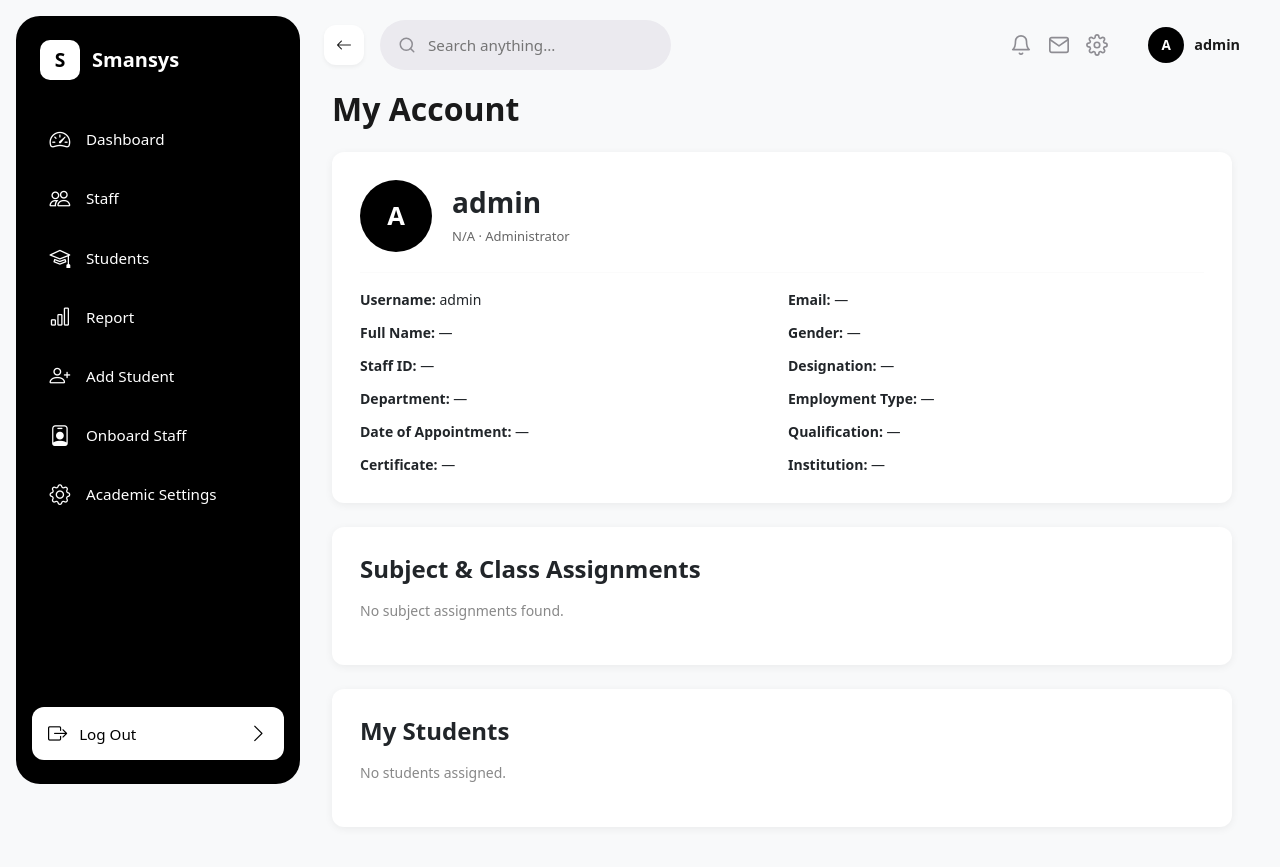
After one commit to xluljoey/School-Management-System, a Django app: page /account/ in a window 1280 px wide. The commit adds this page. Run offline with Django 5.2, Linux system fonts and the light colour scheme; a user stored in the database is signed in; data comes from the database, SQL or seed files in the repository; some libraries are stand-ins or nearby versions.

Commit message:
Add dynamic profile dropdown card and comprehensive Account Details view
- Create staff_context processor injecting staff_profile and subject_count into all templates
- Add floating click-to-toggle profile card in the top navbar with avatar, name, ID, designation, subject count, and View Account link
- Create view_account view at /account/ with full profile fields, subject-class assignments table, and My Students section
- Update URL configuration and register context processor in settings

```diff
--- a/core/settings.py
+++ b/core/settings.py
@@ -63,6 +63,7 @@ TEMPLATES = [
                 'django.template.context_processors.request',
                 'django.contrib.auth.context_processors.auth',
                 'django.contrib.messages.context_processors.messages',
+                'sis.context_processors.staff_context',
             ],
         },
     },
--- /dev/null
+++ b/sis/context_processors.py
@@ -0,0 +1,12 @@
+from .models import StaffProfile
+
+
+def staff_context(request):
+    if request.user.is_authenticated:
+        staff_profile = getattr(request.user, 'staff_profile', None)
+        subject_count = staff_profile.assigned_classes_subjects.values('subject').distinct().count() if staff_profile else 0
+        return {
+            'staff_profile': staff_profile,
+            'subject_count': subject_count,
+        }
+    return {}
--- /dev/null
+++ b/sis/templates/sis/account.html
@@ -0,0 +1,93 @@
+{% extends 'sis/base.html' %}
+{% load static %}
+
+{% block title %}My Account — School Management System{% endblock %}
+
+{% block content %}
+<div style="max-width: 900px; margin: 0 auto;">
+    <h2 style="font-weight: 700; margin-bottom: 24px; color: #1A1A1A;">My Account</h2>
+
+    <div style="background: #fff; border-radius: 12px; padding: 28px; box-shadow: 0 2px 8px rgba(0,0,0,0.06); margin-bottom: 24px;">
+        <div style="display: flex; align-items: center; gap: 20px; margin-bottom: 20px;">
+            {% if staff_profile and staff_profile.profile_picture %}
+            <img src="{{ staff_profile.profile_picture.url }}" alt="Avatar" style="width: 72px; height: 72px; border-radius: 50%; object-fit: cover;">
+            {% else %}
+            <span style="display: inline-flex; width: 72px; height: 72px; border-radius: 50%; background-color: #000000; color: #ffffff; font-weight: 700; font-size: 1.6rem; align-items: center; justify-content: center;">
+                {{ user.username|first|upper }}
+            </span>
+            {% endif %}
+            <div>
+                <h3 style="margin: 0 0 4px 0; font-weight: 600;">{{ user.get_full_name|default:user.username }}</h3>
+                <span style="font-size: 13px; color: #666;">{{ staff_profile.staff_id|default:"N/A" }} &middot; {{ staff_profile.designation.name|default:"Administrator" }}</span>
+            </div>
+        </div>
+        <hr style="border: 0; border-top: 1px solid #eee; margin: 16px 0;">
+        <div style="display: grid; grid-template-columns: 1fr 1fr; gap: 12px; font-size: 14px;">
+            <div><strong>Username:</strong> {{ user.username }}</div>
+            <div><strong>Email:</strong> {{ staff_profile.email|default:user.email|default:"—" }}</div>
+            <div><strong>Full Name:</strong> {{ staff_profile.full_name|default:user.get_full_name|default:"—" }}</div>
+            <div><strong>Gender:</strong> {{ staff_profile.gender|default:"—" }}</div>
+            <div><strong>Staff ID:</strong> {{ staff_profile.staff_id|default:"—" }}</div>
+            <div><strong>Designation:</strong> {{ staff_profile.designation.name|default:"—" }}</div>
+            <div><strong>Department:</strong> {{ staff_profile.department.name|default:"—" }}</div>
+            <div><strong>Employment Type:</strong> {{ staff_profile.employment_type|default:"—" }}</div>
+            <div><strong>Date of Appointment:</strong> {{ staff_profile.date_of_appointment|date:"d M Y"|default:"—" }}</div>
+            <div><strong>Qualification:</strong> {{ staff_profile.qualification|default:"—" }}</div>
+            <div><strong>Certificate:</strong> {{ staff_profile.certificate|default:"—" }}</div>
+            <div><strong>Institution:</strong> {{ staff_profile.name_of_institution_completed|default:"—" }}</div>
+        </div>
+    </div>
+
+    <div style="background: #fff; border-radius: 12px; padding: 28px; box-shadow: 0 2px 8px rgba(0,0,0,0.06); margin-bottom: 24px;">
+        <h4 style="font-weight: 600; margin: 0 0 16px 0;">Subject & Class Assignments</h4>
+        {% if subjects_with_classes %}
+        <table style="width: 100%; border-collapse: collapse; font-size: 14px;">
+            <thead>
+                <tr style="border-bottom: 2px solid #eee;">
+                    <th style="text-align: left; padding: 10px 8px; font-weight: 600;">Subject</th>
+                    <th style="text-align: left; padding: 10px 8px; font-weight: 600;">Class</th>
+                </tr>
+            </thead>
+            <tbody>
+                {% for assignment in subjects_with_classes %}
+                <tr style="border-bottom: 1px solid #f0f0f0;">
+                    <td style="padding: 10px 8px;">{{ assignment.subject.subject_name }}</td>
+                    <td style="padding: 10px 8px;">{{ assignment.classroom.class_name }}</td>
+                </tr>
+                {% endfor %}
+            </tbody>
+        </table>
+        {% else %}
+        <p style="color: #888; font-size: 14px;">No subject assignments found.</p>
+        {% endif %}
+    </div>
+
+    <div style="background: #fff; border-radius: 12px; padding: 28px; box-shadow: 0 2px 8px rgba(0,0,0,0.06);">
+        <h4 style="font-weight: 600; margin: 0 0 16px 0;">My Students</h4>
+        {% if my_students %}
+        <table style="width: 100%; border-collapse: collapse; font-size: 14px;">
+            <thead>
+                <tr style="border-bottom: 2px solid #eee;">
+                    <th style="text-align: left; padding: 10px 8px; font-weight: 600;">Admission No.</th>
+                    <th style="text-align: left; padding: 10px 8px; font-weight: 600;">Full Name</th>
+                    <th style="text-align: left; padding: 10px 8px; font-weight: 600;">Class</th>
+                    <th style="text-align: left; padding: 10px 8px; font-weight: 600;">Gender</th>
+                </tr>
+            </thead>
+            <tbody>
+                {% for student in my_students %}
+                <tr style="border-bottom: 1px solid #f0f0f0;">
+                    <td style="padding: 10px 8px;">{{ student.admission_number }}</td>
+                    <td style="padding: 10px 8px;">{{ student.first_name }} {{ student.last_name }}</td>
+                    <td style="padding: 10px 8px;">{{ student.classroom.class_name|default:"—" }}</td>
+                    <td style="padding: 10px 8px;">{{ student.gender }}</td>
+                </tr>
+                {% endfor %}
+            </tbody>
+        </table>
+        {% else %}
+        <p style="color: #888; font-size: 14px;">No students assigned.</p>
+        {% endif %}
+    </div>
+</div>
+{% endblock %}
--- a/sis/templates/sis/base.html
+++ b/sis/templates/sis/base.html
@@ -275,11 +275,36 @@
                         <path d="M19.4 15a1.65 1.65 0 0 0 .33 1.82l.06.06a2 2 0 0 1 0 2.83 2 2 0 0 1-2.83 0l-.06-.06a1.65 1.65 0 0 0-1.82-.33 1.65 1.65 0 0 0-1 1.51V21a2 2 0 0 1-2 2 2 2 0 0 1-2-2v-.09A1.65 1.65 0 0 0 9 19.4a1.65 1.65 0 0 0-1.82.33l-.06.06a2 2 0 0 1-2.83 0 2 2 0 0 1 0-2.83l.06-.06A1.65 1.65 0 0 0 4.68 15a1.65 1.65 0 0 0-1.51-1H3a2 2 0 0 1-2-2 2 2 0 0 1 2-2h.09A1.65 1.65 0 0 0 4.6 9a1.65 1.65 0 0 0-.33-1.82l-.06-.06a2 2 0 0 1 0-2.83 2 2 0 0 1 2.83 0l.06.06A1.65 1.65 0 0 0 9 4.68a1.65 1.65 0 0 0 1-1.51V3a2 2 0 0 1 2-2 2 2 0 0 1 2 2v.09a1.65 1.65 0 0 0 1 1.51 1.65 1.65 0 0 0 1.82-.33l.06-.06a2 2 0 0 1 2.83 0 2 2 0 0 1 0 2.83l-.06.06a1.65 1.65 0 0 0-.33 1.82V9a1.65 1.65 0 0 0 1.51 1H21a2 2 0 0 1 2 2 2 2 0 0 1-2 2h-.09a1.65 1.65 0 0 0-1.51 1z"/>
                     </svg>
                 </div>
-                <div class="header-profile-pill d-flex align-items-center" style="gap: 10px; margin-left: 20px;">
-                    <span style="width: 36px; height: 36px; display: flex; align-items: center; justify-content: center; border-radius: 50%; background-color: #000000; color: #ffffff; font-weight: 700; font-size: 0.85rem; line-height: 1;">
-                        {{ request.user.username|first|upper }}
-                    </span>
-                    <span style="font-size: 0.9rem; font-weight: 600; color: #1A1A1A;">{{ request.user.username }}</span>
+                <div class="profile-dropdown-container" style="position: relative;">
+                    <div class="header-profile-pill d-flex align-items-center" style="gap: 10px; margin-left: 20px; cursor: pointer;" onclick="toggleProfileCard()">
+                        {% if staff_profile and staff_profile.profile_picture %}
+                        <img src="{{ staff_profile.profile_picture.url }}" alt="Avatar" style="width: 36px; height: 36px; border-radius: 50%; object-fit: cover;">
+                        {% else %}
+                        <span style="width: 36px; height: 36px; display: flex; align-items: center; justify-content: center; border-radius: 50%; background-color: #000000; color: #ffffff; font-weight: 700; font-size: 0.85rem; line-height: 1;">
+                            {{ request.user.username|first|upper }}
+                        </span>
+                        {% endif %}
+                        <span style="font-size: 0.9rem; font-weight: 600; color: #1A1A1A;">{{ request.user.username }}</span>
+                    </div>
+                    <div id="profileQuickCard" style="display: none; position: absolute; right: 0; top: 50px; background: #fff; border-radius: 12px; box-shadow: 0 10px 25px rgba(0,0,0,0.15); width: 260px; padding: 20px; z-index: 1000; color: #111;">
+                        <div style="text-align: center; margin-bottom: 15px;">
+                            {% if staff_profile and staff_profile.profile_picture %}
+                            <img src="{{ staff_profile.profile_picture.url }}" alt="Avatar" style="width: 56px; height: 56px; border-radius: 50%; object-fit: cover; margin-bottom: 8px;">
+                            {% else %}
+                            <span style="display: inline-block; width: 56px; height: 56px; line-height: 56px; border-radius: 50%; background-color: #000000; color: #ffffff; font-weight: 700; font-size: 1.3rem; text-align: center; margin-bottom: 8px;">
+                                {{ request.user.username|first|upper }}
+                            </span>
+                            {% endif %}
+                            <h4 style="margin: 5px 0 2px 0; font-weight: 600;">{{ user.get_full_name|default:user.username }}</h4>
+                            <span style="font-size: 11px; color: #666;">ID: {{ staff_profile.staff_id|default:"N/A" }}</span>
+                        </div>
+                        <hr style="border: 0; border-top: 1px solid #eee; margin: 10px 0;">
+                        <div style="font-size: 13px; margin-bottom: 15px;">
+                            <div><strong>Designation:</strong> {{ staff_profile.designation.name|default:"Administrator" }}</div>
+                            <div><strong>Subject Areas:</strong> {{ subject_count }}</div>
+                        </div>
+                        <a href="{% url 'view_account' %}" style="display: block; text-align: center; background: #000; color: #fff; padding: 10px; border-radius: 8px; text-decoration: none; font-size: 13px; font-weight: 500;">View Account</a>
+                    </div>
                 </div>
             </div>
         </header>
@@ -352,7 +377,24 @@ document.addEventListener('DOMContentLoaded', function() {
         div.appendChild(document.createTextNode(str));
         return div.innerHTML;
     }
+
+    var profileCard = document.getElementById('profileQuickCard');
+    if (profileCard) {
+        document.addEventListener('click', function(e) {
+            var container = document.querySelector('.profile-dropdown-container');
+            if (container && !container.contains(e.target)) {
+                profileCard.style.display = 'none';
+            }
+        });
+    }
 });
+
+function toggleProfileCard() {
+    var card = document.getElementById('profileQuickCard');
+    if (card) {
+        card.style.display = card.style.display === 'none' ? 'block' : 'none';
+    }
+}
 </script>
 {% block extra_js %}{% endblock %}
 </body>
--- a/sis/urls.py
+++ b/sis/urls.py
@@ -19,6 +19,7 @@ from .views import (
     global_search_view,
     api_class_subjects,
     verify_class_rankings_view,
+    view_account,
 )
 
 urlpatterns = [
@@ -48,4 +49,5 @@ urlpatterns = [
     path('api/search/', global_search_view, name='global_search_api'),
     path('api/class-subjects/', api_class_subjects, name='api_class_subjects'),
     path('class/<int:class_id>/verify/', verify_class_rankings_view, name='verify_class_rankings'),
+    path('account/', view_account, name='view_account'),
 ]
--- a/sis/views.py
+++ b/sis/views.py
@@ -11,7 +11,7 @@ from django.urls import reverse
 from .models import (
     Parent, Student, Subject, SubjectAssessment, ClassRoom, Enrollment,
     StaffProfile, AcademicSession, Term, ClassSubject, PromotionCriteria,
-    Department, Designation, GradeVerification,
+    StaffClassSubject, Department, Designation, GradeVerification,
 )
 from .forms import (
     ParentForm, StudentRegistrationForm, StaffRegistrationForm, EnrollmentForm,
@@ -704,3 +704,26 @@ def verify_class_rankings_view(request, class_id):
         'verification': verification,
         'has_graded_records': has_graded_records,
     })
+
+
+@login_required
+def view_account(request):
+    staff_profile = getattr(request.user, 'staff_profile', None)
+    subjects_with_classes = []
+    my_students = []
+
+    if staff_profile:
+        assignments = StaffClassSubject.objects.filter(staff=staff_profile).select_related('classroom', 'subject')
+        subjects_with_classes = assignments
+
+        if staff_profile.form_class:
+            my_students = Student.objects.filter(classroom=staff_profile.form_class).order_by('first_name')
+        else:
+            class_ids = assignments.values_list('classroom_id', flat=True).distinct()
+            my_students = Student.objects.filter(classroom_id__in=class_ids).order_by('first_name') if class_ids else []
+
+    return render(request, 'sis/account.html', {
+        'staff_profile': staff_profile,
+        'subjects_with_classes': subjects_with_classes,
+        'my_students': my_students,
+    })
```
